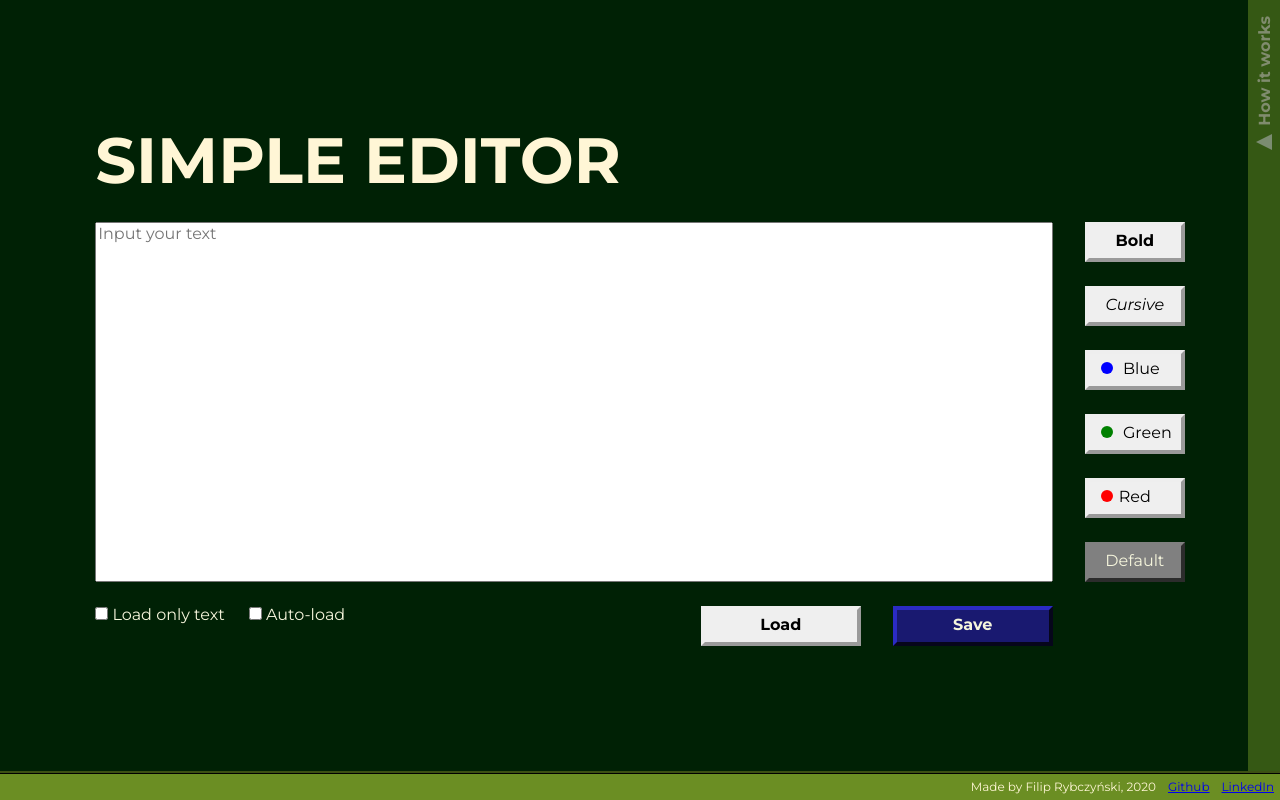
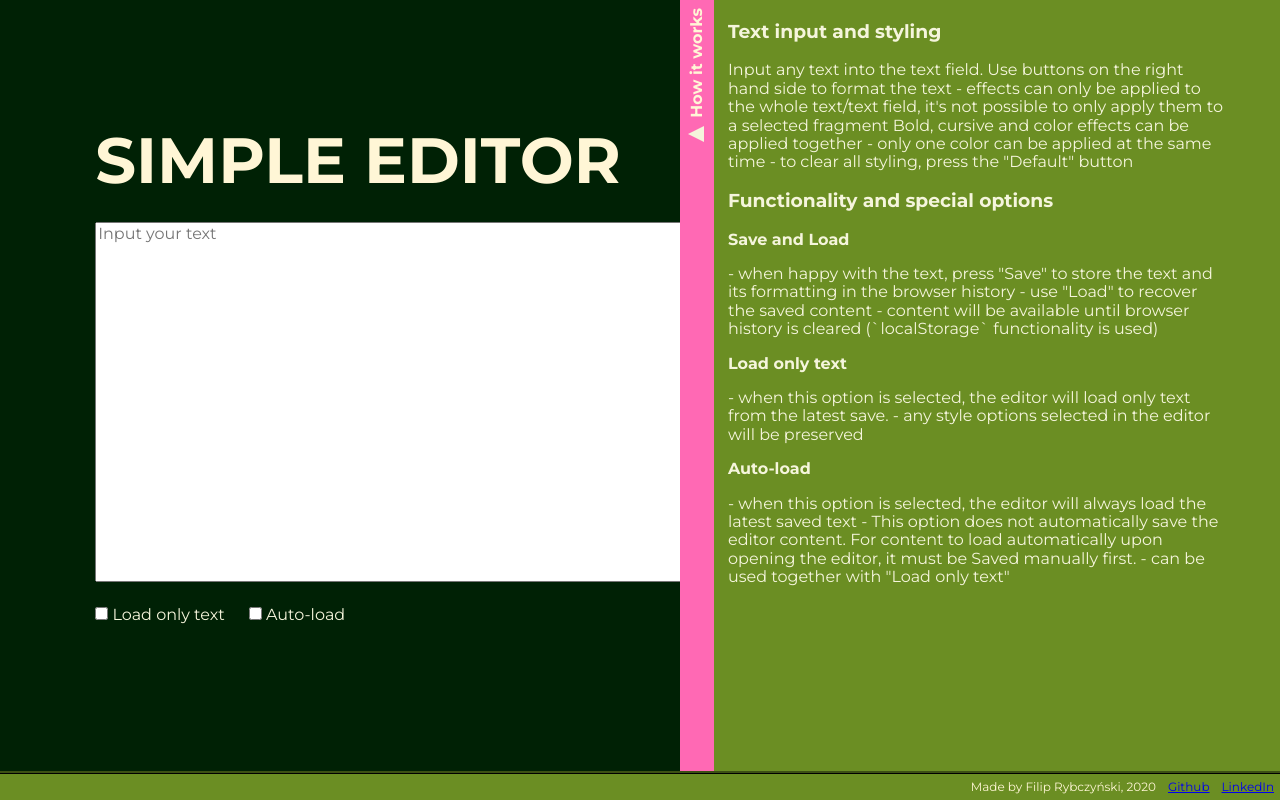
Before and after one commit to filip-rybczynski/text-editor, a website built with webpack: page src/pages/index.html in a window 1280 px wide. Built offline with nearby package versions, Linux system fonts and the light colour scheme.

Commit message:
How to instructions added (first draft)

```diff
--- a/src/pages/index.html
+++ b/src/pages/index.html
@@ -7,16 +7,49 @@
   </head>
 
   <body>
-
     <main class="editor">
       <header class="editor__main-header">
         <h1 class="header-text">SIMPLE EDITOR</h1>
       </header>
 
       <aside class="instructions">
-        <h2 class="instructions__toggle">How it works
-        </h2>
+        <h2 class="instructions__toggle">How it works</h2>
+        <section class="instructions__content">
+          <h3>Text input and styling</h3>
+          <p>
+            Input any text into the text field.
+            Use buttons on the right hand side to format the text - effects can only be applied to the whole text/text field, it's not possible to
+            only apply them to a selected fragment
+            Bold, cursive and color effects can be applied together - only one color can be applied at the
+            same time - to clear all styling, press the "Default" button
+          </p>
 
+          <h3>Functionality and special options</h3>
+          <h4>Save and Load</h4>
+          <p>
+            - when happy with the text, press "Save" to store the text and its
+            formatting in the browser history - use "Load" to recover the saved
+            content - content will be available until browser history is cleared
+            (`localStorage` functionality is used)
+          </p>
+
+            <h4>Load only text</h4>
+            <p>
+              - when this option is selected, the editor will load only text from
+              the latest save. - any style options selected in the editor will be
+              preserved
+            </p>
+
+          <h4>Auto-load</h4>
+          <p>
+            - when this option is selected, the editor will always load the latest
+            saved text - This option does not automatically save the editor
+            content. For content to load automatically upon opening the editor, it
+            must be Saved manually first. - can be used together with "Load only
+            text"
+          </p>
+
+        </section>
         <!-- <section class="instructions__content">
         How to use it?
   Text input
@@ -40,11 +73,11 @@
       ></textarea>
       <div class="editor__options">
         <label>
-        <input type="checkbox" value="text-only" class="text-only--js">
+          <input type="checkbox" value="text-only" class="text-only--js" />
           Load only text
         </label>
         <label>
-        <input type="checkbox" value="auto-load" class="auto-load--js">
+          <input type="checkbox" value="auto-load" class="auto-load--js" />
           Auto-load
         </label>
       </div>
@@ -80,20 +113,19 @@
       <span class="footer__element">Made by Filip Rybczyński, 2020 </span>
 
       <!-- <img src="../assets/img/GitHub-Mark-32px.png"/> -->
-        <a class="footer__element" href="https://github.com/filip-rybczynski" target="_blank"
+      <a
+        class="footer__element"
+        href="https://github.com/filip-rybczynski"
+        target="_blank"
         >Github</a
       >
 
-      <a class="footer__element"
+      <a
+        class="footer__element"
         href="https://www.linkedin.com/in/filip-rybczy%C5%84ski/"
         target="_blank"
         >LinkedIn</a
       >
-
     </footer>
-
-
-
-
   </body>
 </html>
--- a/src/scss/main.scss
+++ b/src/scss/main.scss
@@ -8,6 +8,7 @@ body {
   color: #fff6d6;
   min-height: 100vh;
   font-family: "Montserrat", sans-serif;
+  position: relative;
 }
 
 .header-text {
@@ -183,6 +184,57 @@ body {
 }
 
 .instructions {
+  width: 600px;
+  background: olivedrab;
+
+
+
+  position: fixed;
+  right: 0px;
+  cursor: pointer;
+  z-index: 5;
+
+  &__content {
+    height: 100vh;
+    width: 500px;
+    color: beige;
+    opacity: 100%;
+    margin-top: -2em;
+    margin-left: 3em;
+    & h4 {
+      margin: 0em;
+    }
+  }
+
+  &__toggle {
+    box-sizing: border-box;
+    background: hotpink;
+    width: 100vh;
+    transform-origin: top left;
+    transform: rotate(-90deg);
+    position: relative;
+    bottom: -100vh;
+    font-size: 1em;
+    text-align: right;
+    padding: 0.5em;
+    margin: 0px;
+
+
+    &:before {
+      content: "";
+      position: relative;
+      bottom: 1.15em;
+      width: 0;
+      height: 0;
+      border-left: 0.5em solid transparent;
+      border-right: 0.5em solid transparent;
+      border-bottom: 1em solid beige;
+      margin-right: 0.5em;
+    }
+  }
+}
+
+.instructions2 {
   width: 100vh;
   background: olivedrab;
   opacity: 50%;
@@ -225,6 +277,7 @@ body {
   display: flex;
   justify-content: flex-end;
   border-top: ridge 3px #3c5013;
+  z-index: 10;
 
   &__element {
     padding: 0em 0.5em;
```
Lines whose indentation alone changed are shown as unchanged.
